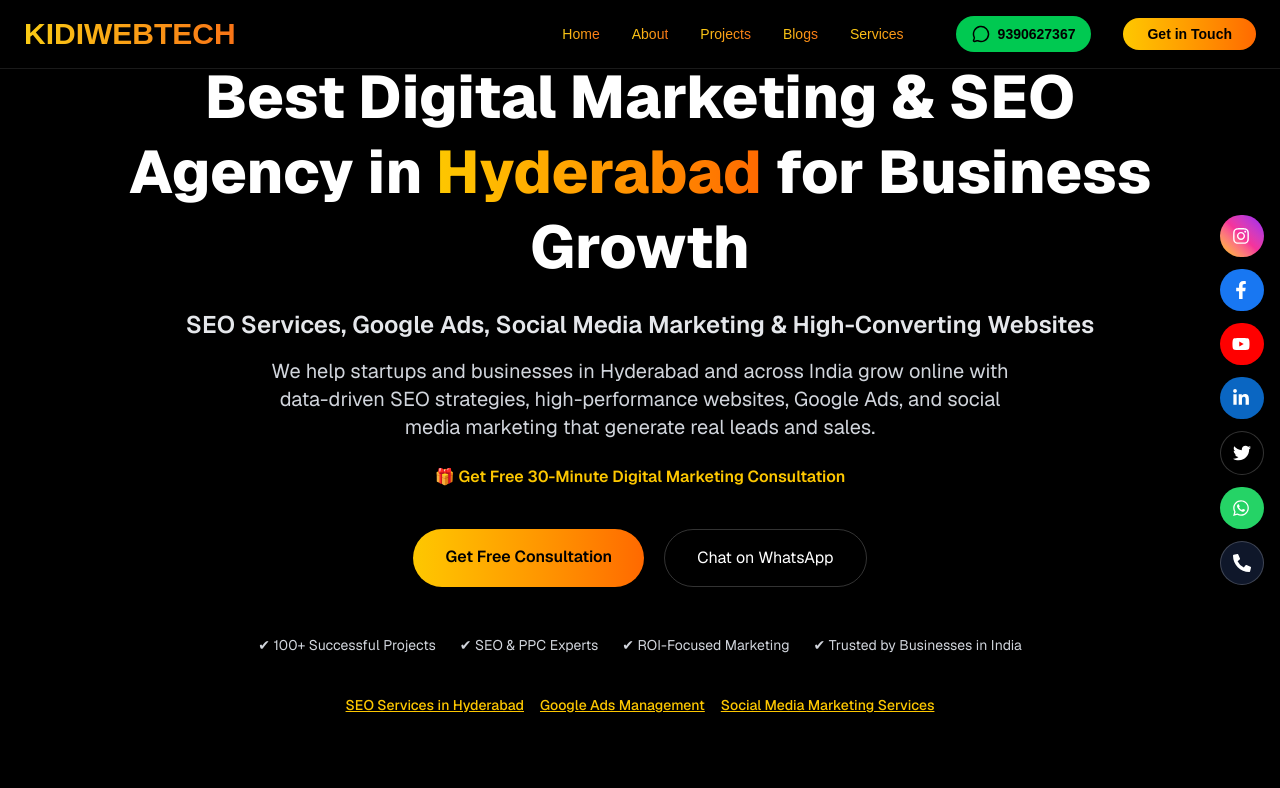
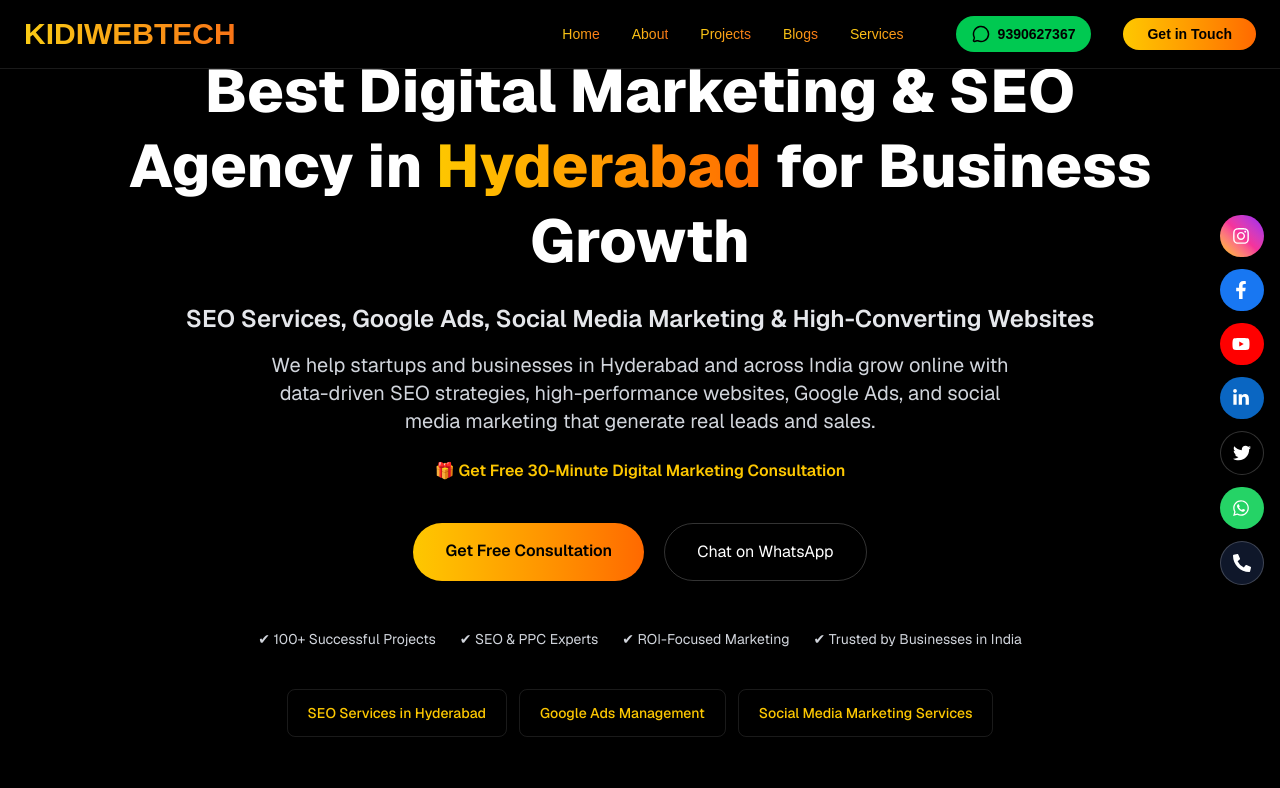
Before and after one commit to saikiranyalavarthi/kidi-web-tech, a Next.js app: page / in a window 1280 px wide. Shown: the top 788 px of the page. Built offline with nearby package versions, Linux system fonts and the light colour scheme.

Commit message:
first commit

```diff
--- a/src/app/Components/HeroSlider.jsx
+++ b/src/app/Components/HeroSlider.jsx
@@ -167,27 +167,35 @@ export default function HeroSlider() {
         </div>
 
         {/* INTERNAL SEO LINKS */}
-        <div className="mt-10 text-sm text-gray-300">
+       <div className="mt-10 flex flex-col sm:flex-row flex-wrap justify-center gap-3 text-sm">
+
   <a
     href="/services/seo-services-hyderabad"
-    className="text-yellow-400 hover:text-yellow-300 underline font-medium mr-4"
+    className="inline-flex items-center justify-center px-5 py-3 min-h-[48px]
+    text-yellow-400 hover:text-yellow-300 border border-white/10 rounded-lg
+    hover:border-yellow-400 transition font-medium"
   >
     SEO Services in Hyderabad
   </a>
 
   <a
     href="/services/digital-marketing-company-hyderabad"
-    className="text-yellow-400 hover:text-yellow-300 underline font-medium mr-4"
+    className="inline-flex items-center justify-center px-5 py-3 min-h-[48px]
+    text-yellow-400 hover:text-yellow-300 border border-white/10 rounded-lg
+    hover:border-yellow-400 transition font-medium"
   >
     Google Ads Management
   </a>
 
   <a
     href="/services/social-media-company-hyderabad"
-    className="text-yellow-400 hover:text-yellow-300 underline font-medium"
+    className="inline-flex items-center justify-center px-5 py-3 min-h-[48px]
+    text-yellow-400 hover:text-yellow-300 border border-white/10 rounded-lg
+    hover:border-yellow-400 transition font-medium"
   >
     Social Media Marketing Services
   </a>
+
 </div>
       </div>
     </section>
```
